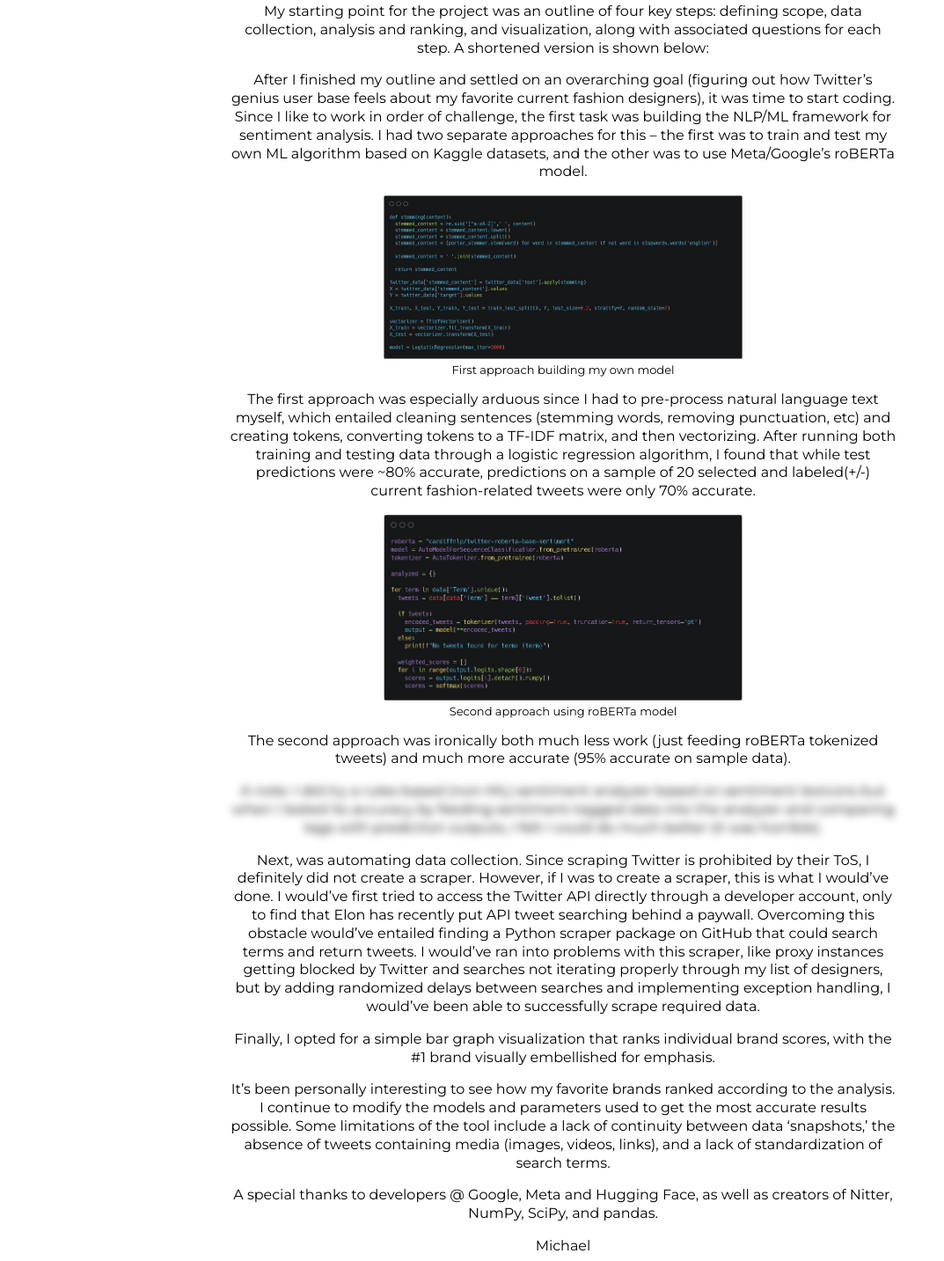
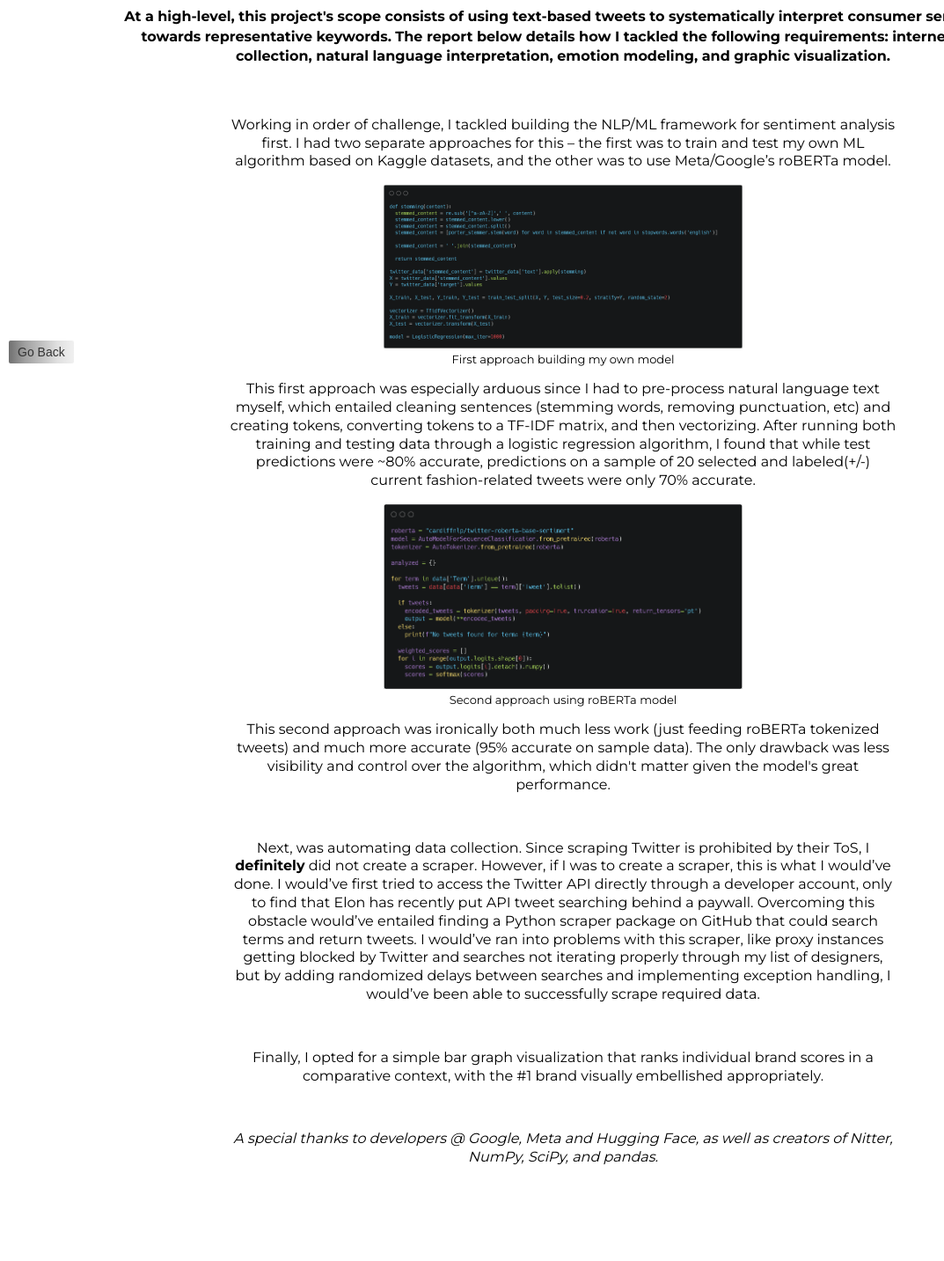
Before and after one commit to michaelbeihua/michaelbeihua.github.io, a plain HTML site: page sentimentanalysisprocess.html in a window 1280 px wide. Shown: the part 13-1446 px from the top of the page at 88% size, without its empty margins (0-1073 px from the left). After the commit the page ends 1355 px from the top, so only its background shows below. Drawn offline with Linux system fonts and the light colour scheme.

Commit message:
fixed sentiment analysis process page

```diff
--- a/sentimentanalysisprocess.html
+++ b/sentimentanalysisprocess.html
@@ -2,57 +2,50 @@
 <html lang="en">
     <head>
         <link rel="stylesheet" href="style.css">
+        <button onclick="history.back()">Go Back</button>
     </head>
     <body>
+        <h4 style="width: 80%; margin-left: auto; margin-right: auto; text-align: center;">
+            At a high-level, this project's scope consists of using text-based tweets to systematically interpret consumer sentiment towards representative keywords.
+            The report below details how I tackled the following requirements: internet text collection, natural language interpretation, emotion modeling, and graphic visualization.
+        </h4>
         <div style="width: 60%; margin-left: auto; margin-right: auto; text-align: center;">
+            <br>
             <p>
-            My starting point for the project was an outline of four key steps: defining scope, data collection, analysis and ranking, and visualization, along with associated questions for each step.
-            A shortened version is shown below:
-            </p>
-
-            <p>
-            After I finished my outline and settled on an overarching goal (figuring out how Twitter’s genius user base feels about my favorite current fashion designers), it was time to start coding.
-            Since I like to work in order of challenge, the first task was building the NLP/ML framework for sentiment analysis.
+            Working in order of challenge, I tackled building the NLP/ML framework for sentiment analysis first.
             I had two separate approaches for this – the first was to train and test my own ML algorithm based on Kaggle datasets, and the other was to use Meta/Google’s roBERTa model.
             </p>
             <figure>
                 <img style="width: 60%; margin-left: auto; margin-right: auto; text-align: center;" src="images/approach_1.png">
                 <figcaption> First approach building my own model</figcaption>
             </figure>
-
             <p>
-            The first approach was especially arduous since I had to pre-process natural language text myself, which entailed cleaning sentences (stemming words, removing punctuation, etc) and creating tokens, converting tokens to a TF-IDF matrix, and then vectorizing.
+            This first approach was especially arduous since I had to pre-process natural language text myself, which entailed cleaning sentences (stemming words, removing punctuation, etc) and creating tokens, converting tokens to a TF-IDF matrix, and then vectorizing.
             After running both training and testing data through a logistic regression algorithm, I found that while test predictions were ~80% accurate, predictions on a sample of 20 selected and labeled(+/-) current fashion-related tweets were only 70% accurate.
             </p>
             <figure>
                 <img style="width: 60%; margin-left: auto; margin-right: auto; text-align: center;" src="images/approach_2.png">
                 <figcaption> Second approach using roBERTa model</figcaption>
             </figure>
-
             <p>
-            The second approach was ironically both much less work (just feeding roBERTa tokenized tweets) and much more accurate (95% accurate on sample data).
+            This second approach was ironically both much less work (just feeding roBERTa tokenized tweets) and much more accurate (95% accurate on sample data).
+            The only drawback was less visibility and control over the algorithm, which didn't matter given the model's great performance.
             </p>
-            <p class="blur-text">
-            A note: I did try a rules-based (non-ML) sentiment analyzer based on sentiment lexicons but when I tested its accuracy by feeding sentiment-tagged data into the analyzer and comparing tags with prediction outputs, I felt I could do much better (it was horrible).
-            </p>
+            <br>
             <p>
             Next, was automating data collection.
-            Since scraping Twitter is prohibited by their ToS, I definitely did not create a scraper.
+            Since scraping Twitter is prohibited by their ToS, I <b>definitely</b> did not create a scraper.
             However, if I was to create a scraper, this is what I would’ve done. I would’ve first tried to access the Twitter API directly through a developer account, only to find that Elon has recently put API tweet searching behind a paywall.
             Overcoming this obstacle would’ve entailed finding a Python scraper package on GitHub that could search terms and return tweets.
             I would’ve ran into problems with this scraper, like proxy instances getting blocked by Twitter and searches not iterating properly through my list of designers, but by adding randomized delays between searches and implementing exception handling, I would’ve been able to successfully scrape required data.
             </p>
+            <br>
             <p>
-            Finally, I opted for a simple bar graph visualization that ranks individual brand scores, with the #1 brand visually embellished for emphasis.
+            Finally, I opted for a simple bar graph visualization that ranks individual brand scores in a comparative context, with the #1 brand visually embellished appropriately.
             </p>
+            <br>
             <p>
-            It’s been personally interesting to see how my favorite brands ranked according to the analysis.
-            I continue to modify the models and parameters used to get the most accurate results possible.
-            Some limitations of the tool include a lack of continuity between data ‘snapshots,’ the absence of tweets containing media (images, videos, links), and a lack of standardization of search terms.
+            <i>A special thanks to developers @ Google, Meta and Hugging Face, as well as creators of Nitter, NumPy, SciPy, and pandas.</i>
             </p>
-            <p>
-            A special thanks to developers @ Google, Meta and Hugging Face, as well as creators of Nitter, NumPy, SciPy, and pandas.
-            </p>
-            Michael
         </div>
     </body>
```
Also changed, not shown: sentimentanalysisbts.html (deleted, +0 -52 lines).
